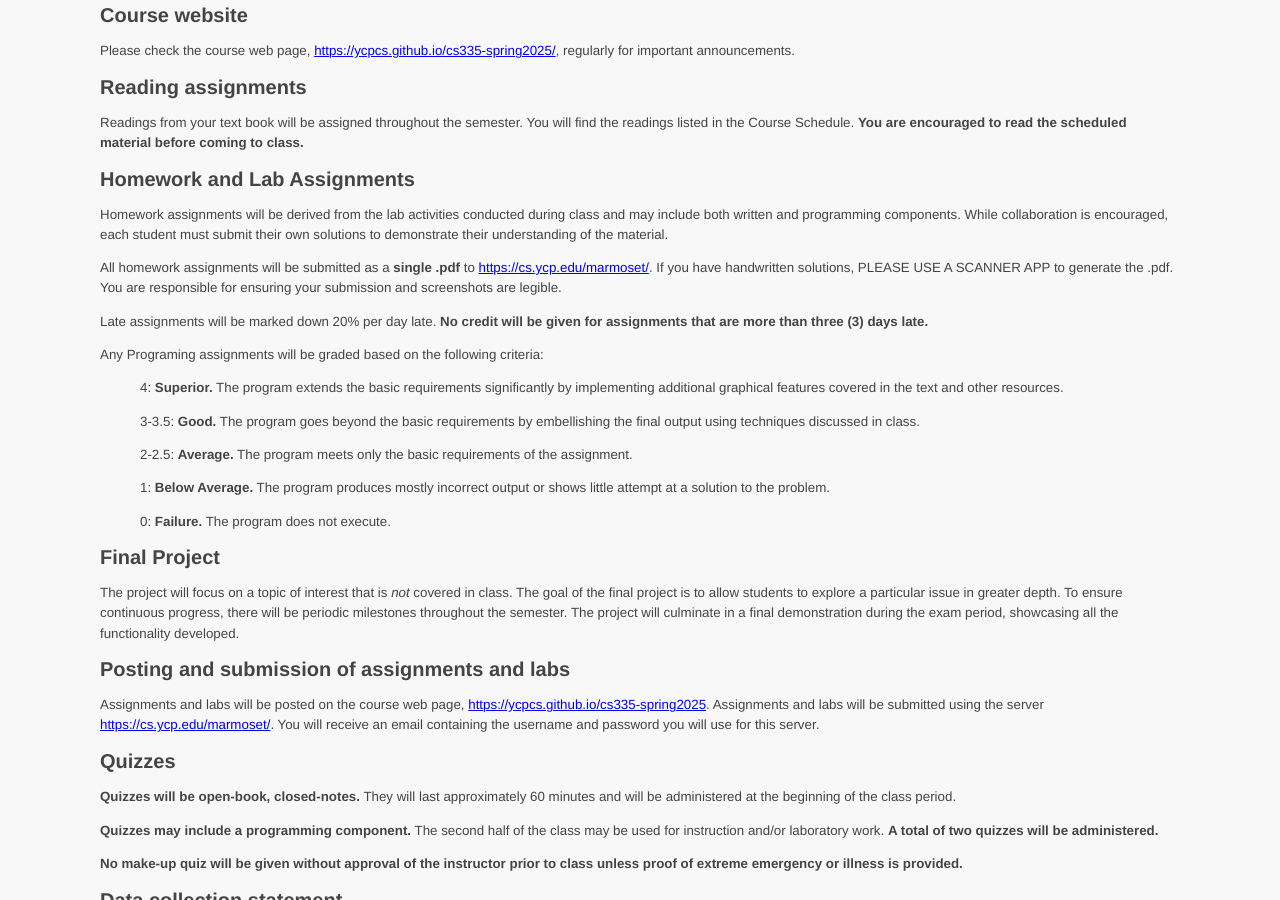
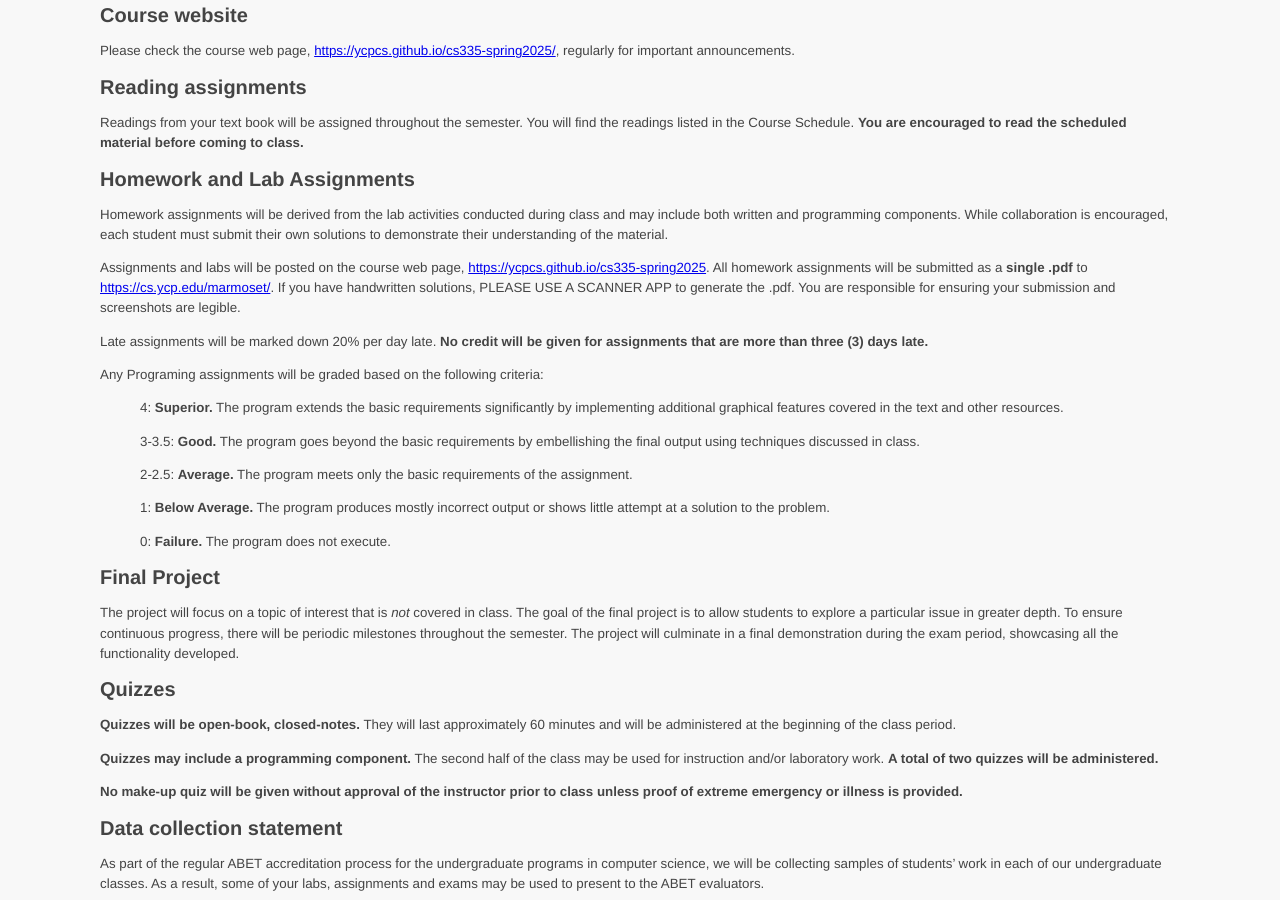
Before and after one commit to ycpcs/cs335-spring2025, a Jekyll site: the page built from syllabus/index.md, in a window 1280 px wide and 900 px high, scrolled down 1723 px. Built offline with Jekyll 4.4.1, drawn with Linux system fonts in a browser that asks for light colours.

Commit message:
update syllabus

```diff
--- a/syllabus/index.md
+++ b/syllabus/index.md
@@ -125,11 +125,6 @@ Final Project
 -----------------
 
 The project will focus on a topic of interest that is _not_ covered in class. The goal of the final project is to allow students to explore a particular issue in greater depth. To ensure continuous progress, there will be periodic milestones throughout the semester. The project will culminate in a final demonstration during the exam period, showcasing all the functionality developed.
-
-Posting and submission of assignments and labs
------------------
-
-Assignments and labs will be posted on the course web page,  [https://ycpcs.github.io/cs335-spring2025](<https://ycpcs.github.io/cs335-spring2025>). Assignments and labs will be submitted using the server <a href="https://cs.ycp.edu/marmoset/">https://cs.ycp.edu/marmoset/</a>. You will receive an email containing the username and password you will use for this server.
 
 Quizzes
 -----------------
```
Also changed, not shown: other parts of syllabus/index.md (+1 -1 lines).
